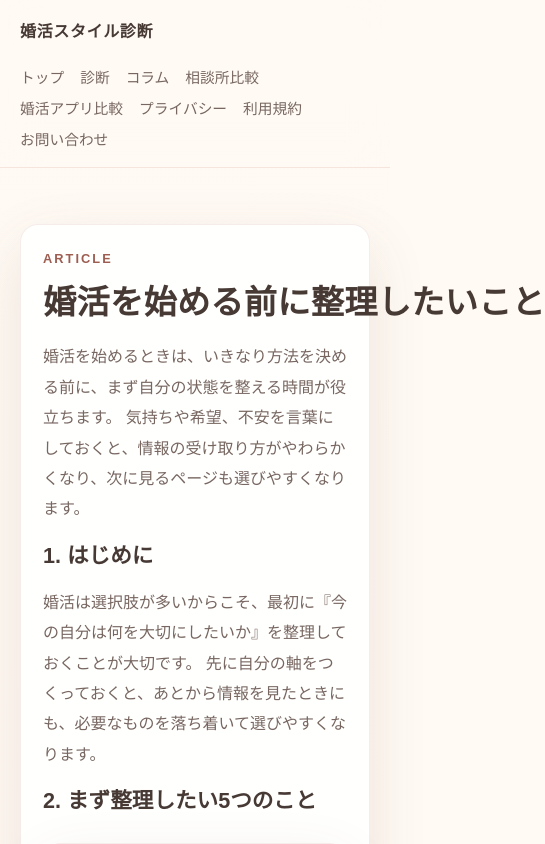
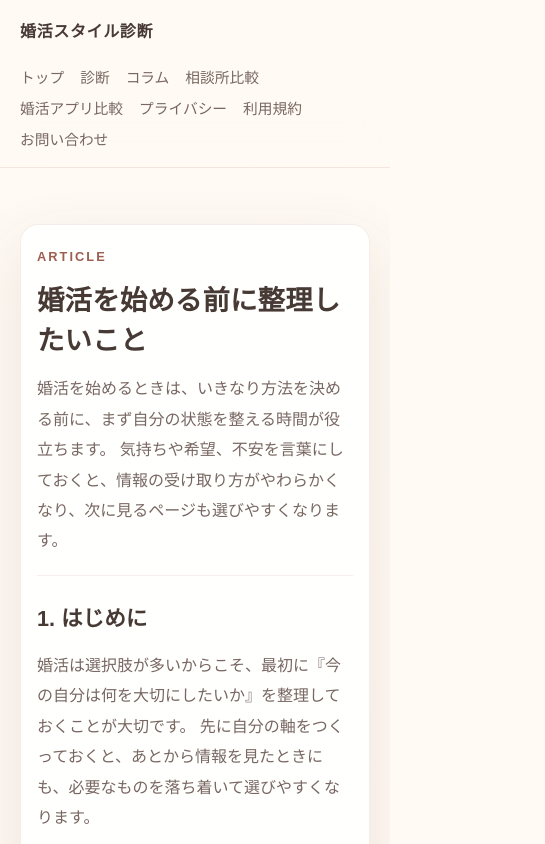
Before and after one commit to kenichis1971-cloud/konkatsu-diagnosis-site, a Next.js app: page /articles/before-start in a window 390 px wide. Shown: the top 844 px of the page, 545 px wide, since content can reach past the window. Built offline with nearby package versions, Linux system fonts and the light colour scheme.

Commit message:
Adjust before-start article layout for title wrapping and spacing

```diff
--- a/app/articles/before-start/page.tsx
+++ b/app/articles/before-start/page.tsx
@@ -35,13 +35,15 @@ export default function BeforeStartArticlePage() {
   return (
     <main>
       <div className="page-shell">
-        <article className="page-card content-area" aria-labelledby="before-start-title">
-          <p className="eyebrow">Article</p>
-          <h1 id="before-start-title">婚活を始める前に整理したいこと</h1>
-          <p>
-            婚活を始めるときは、いきなり方法を決める前に、まず自分の状態を整える時間が役立ちます。
-            気持ちや希望、不安を言葉にしておくと、情報の受け取り方がやわらかくなり、次に見るページも選びやすくなります。
-          </p>
+        <article className="page-card content-area before-start-article" aria-labelledby="before-start-title">
+          <header className="before-start-header">
+            <p className="eyebrow">Article</p>
+            <h1 id="before-start-title" className="before-start-title">婚活を始める前に整理したいこと</h1>
+            <p className="before-start-lead">
+              婚活を始めるときは、いきなり方法を決める前に、まず自分の状態を整える時間が役立ちます。
+              気持ちや希望、不安を言葉にしておくと、情報の受け取り方がやわらかくなり、次に見るページも選びやすくなります。
+            </p>
+          </header>
 
           <section aria-labelledby="before-start-intro">
             <h2 id="before-start-intro">1. はじめに</h2>
@@ -51,7 +53,7 @@ export default function BeforeStartArticlePage() {
             </p>
           </section>
 
-          <section aria-labelledby="before-start-five-points">
+          <section aria-labelledby="before-start-five-points" className="before-start-points">
             <h2 id="before-start-five-points">2. まず整理したい5つのこと</h2>
             <div className="card-grid">
               {reflectionPoints.map((point) => (
--- a/app/globals.css
+++ b/app/globals.css
@@ -845,6 +845,61 @@ p {
   font-size: clamp(1rem, 2vw, 1.16rem);
 }
 
+
+.before-start-article {
+  max-width: 860px;
+  margin: 0 auto;
+  padding: clamp(24px, 4vw, 40px);
+}
+
+.before-start-header {
+  margin-bottom: clamp(28px, 5vw, 40px);
+  padding-bottom: clamp(18px, 3vw, 24px);
+  border-bottom: 1px solid rgba(201, 135, 122, 0.14);
+}
+
+.before-start-title {
+  max-width: 100%;
+  margin-bottom: 14px;
+  font-size: clamp(1.75rem, 4.2vw, 2.4rem);
+  line-height: 1.4;
+  letter-spacing: 0.01em;
+  word-break: normal;
+  overflow-wrap: anywhere;
+}
+
+.before-start-lead {
+  max-width: 70ch;
+  margin-bottom: 0;
+}
+
+.before-start-points .card-grid {
+  margin-bottom: clamp(28px, 5vw, 44px);
+}
+
+.before-start-points .text-card {
+  padding: clamp(20px, 3.2vw, 30px);
+}
+
+@media (max-width: 780px) {
+  .before-start-article {
+    padding: 20px 16px;
+  }
+
+  .before-start-header {
+    margin-bottom: 28px;
+  }
+
+  .before-start-title {
+    font-size: clamp(1.5rem, 7vw, 1.95rem);
+    line-height: 1.45;
+  }
+
+  .before-start-points .card-grid {
+    margin-bottom: 30px;
+  }
+}
+
 @media (max-width: 780px) {
   .articles-hero {
     min-height: clamp(560px, 145vw, 680px);
```
